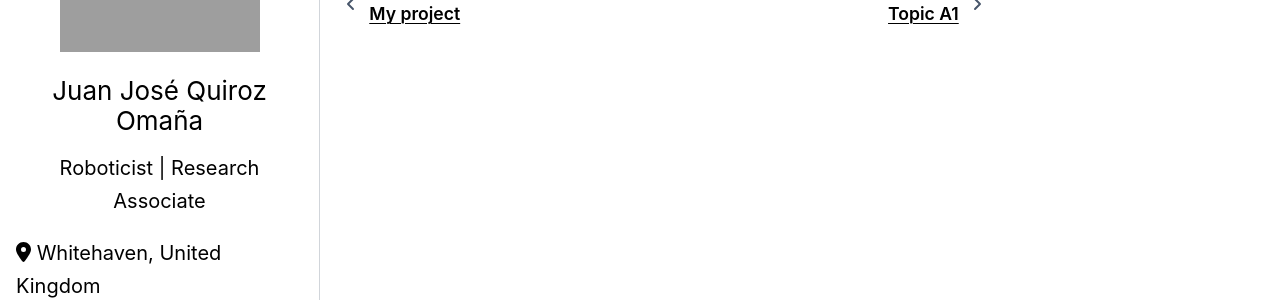
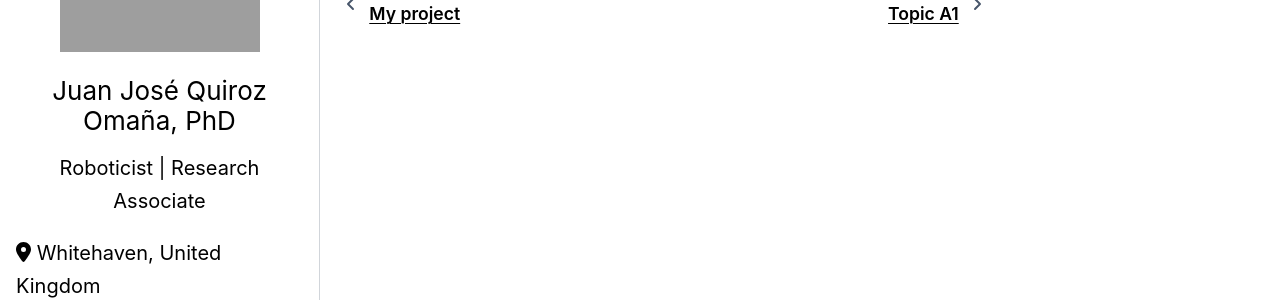
Before and after one commit to juanjqo/pydata_cv_template, a Sphinx documentation site: the page built from docs/section_a/index.rst, in a window 1280 px wide. Shown: the part 282-582 px from the top of the page. Built offline with Sphinx 7.4.7 and the PyData theme 0.15.4, drawn with Linux system fonts in a browser that asks for light colours; grey boxes are pictures that could not be loaded.

Commit message:
updated the left bar

```diff
--- a/docs/_templates/test.html
+++ b/docs/_templates/test.html
@@ -11,7 +11,7 @@
      alt="photo" style="width:200px;height:230px;">
 </div>
  <div>&nbsp;</div>
-<h1 style="color:black;text-align:center;font-size:26px">Juan José Quiroz Omaña</h1>
+<h1 style="color:black;text-align:center;font-size:26px">Juan José Quiroz Omaña, PhD</h1>
 <p style="color:black;text-align:center;font-size:20px">
     Roboticist | Research Associate
 </p>
```
